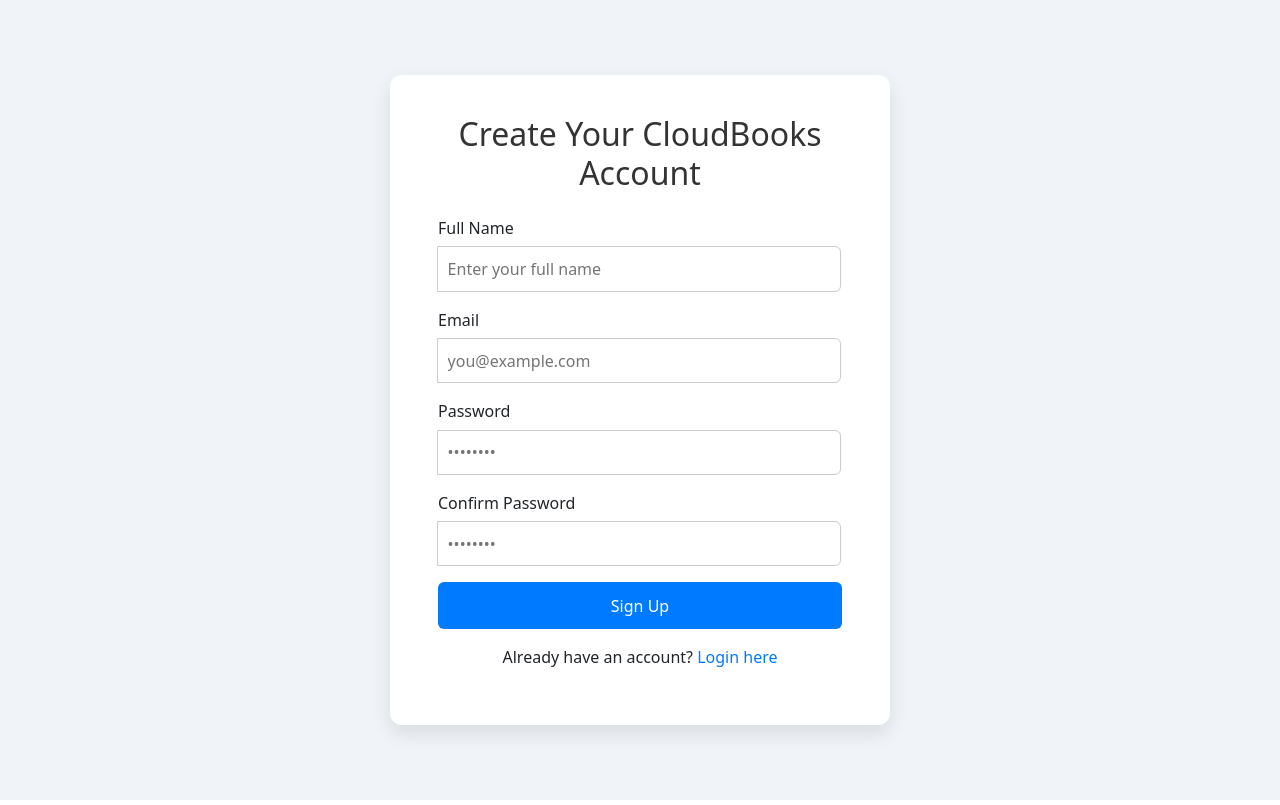
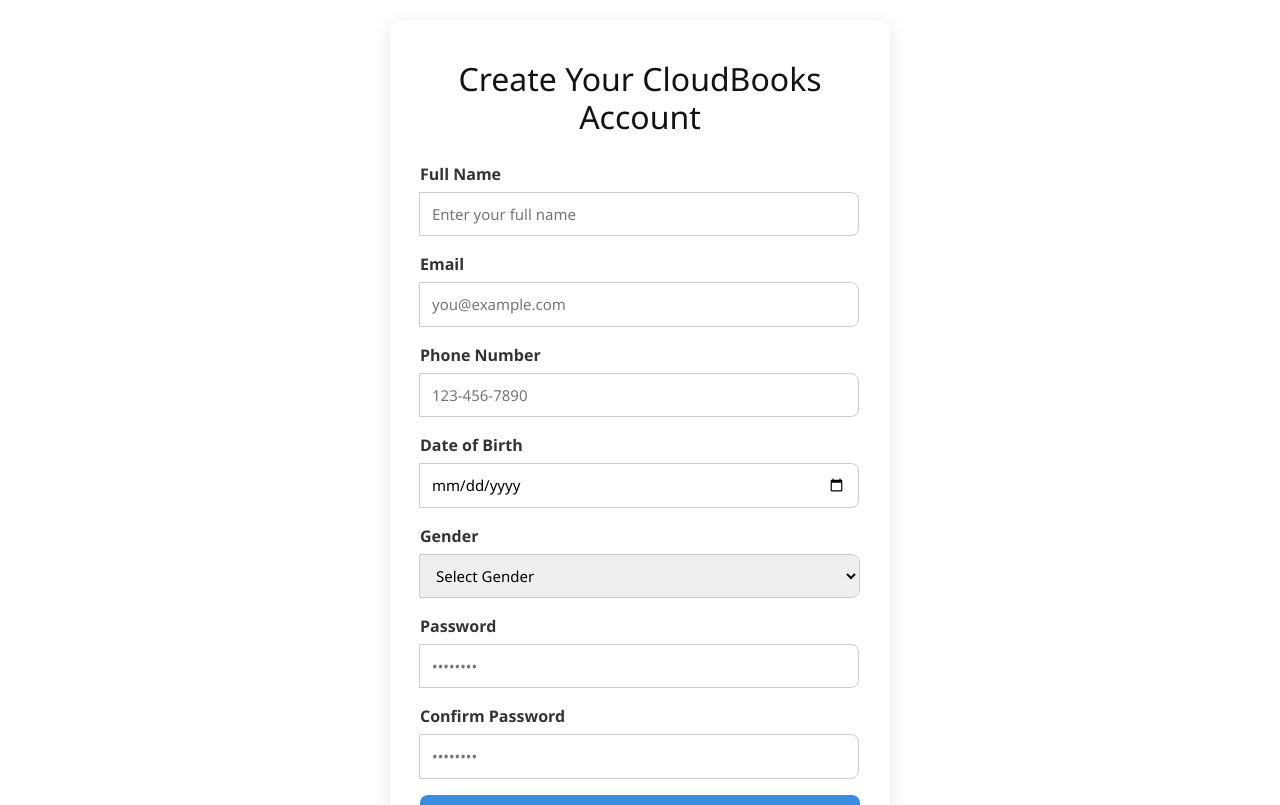
Before and after one commit to Adhil-404/Cloudbooks, a React (Create React App) app in the folder client/: page /user_reg in a window 1280 px wide. Shown: the top 805 px of the page. Built offline with nearby package versions, Linux system fonts and the light colour scheme.

Commit message:
seventh commit

```diff
--- a/client/src/App.js
+++ b/client/src/App.js
@@ -18,7 +18,7 @@ import AdminBooks from './Components/Admin/AdminBooks';
 function App() {
   return (
     <div className="App">
-
+{/* <Homepage/> */}
 <BrowserRouter>
 
 <Routes>
--- a/client/src/Assets/Styles/Adminstyles/AdminDashboard.css
+++ b/client/src/Assets/Styles/Adminstyles/AdminDashboard.css
@@ -53,6 +53,17 @@
   padding: 12px;
   cursor: pointer;
   transition: background 0.3s ease-in-out;
+}
+.link {
+  text-decoration: none;
+  color: white;
+  display: block;
+  width: 100%;
+  height: 100%;
+}
+
+.link:visited {
+  color: white;
 }
 
 .admindash-active {
--- a/client/src/Assets/Styles/Adminstyles/AdminLogin.css
+++ b/client/src/Assets/Styles/Adminstyles/AdminLogin.css
@@ -117,6 +117,6 @@
 }
 
 .btn:hover {
-  background: #3a8dde;
+  background: #518cc7;
   color: #ccc;
 }
--- a/client/src/Assets/Styles/Userstyles/UserLogin.css
+++ b/client/src/Assets/Styles/Userstyles/UserLogin.css
@@ -114,7 +114,7 @@ h2{
 }
 
 .btn:hover {
-  background: #315b85;
+  background: #6da9e6;
   color: #ccc;
 }
 .signup p:hover {
--- a/client/src/Assets/Styles/Userstyles/UserRegistration.css
+++ b/client/src/Assets/Styles/Userstyles/UserRegistration.css
@@ -1,70 +1,91 @@
+
 .signup-container {
   display: flex;
   justify-content: center;
   align-items: center;
-    padding: 2rem;
-    background: #f0f4f8;
   min-height: 100vh;
+  padding: 20px;
+  font-family: 'Segoe UI', Tahoma, Geneva, Verdana, sans-serif;
 }
 
 .signup-card {
-    background: white;
-    padding: 2.5rem 3rem;
+  background-color: white;
+  padding: 40px 30px;
   border-radius: 12px;
-    box-shadow: 0 8px 20px rgba(0, 0, 0, 0.1);
+  box-shadow: 0 4px 20px rgba(0, 0, 0, 0.1);
   width: 100%;
   max-width: 500px;
 }
 
-  .logo {
+.signup-card h2 {
+  margin-bottom: 25px;
   text-align: center;
-    margin-bottom: 1rem;
-  }
-  .logo img {
-    max-width: 80px;
+  color: #121213;
 }
 
-  h2 {
-    text-align: center;
-    margin-bottom: 1.5rem;
+
+.input-group {
+  margin-bottom: 20px;
+  display: flex;
+  flex-direction: column;
+}
+
+.input-group label {
+  margin-bottom: 6px;
+  font-weight: 600;
   color: #333;
 }
 
-  .input-group {
-    margin-bottom: 1rem;
-  }
-  .input-group label {
-    display: block;
-    margin-bottom: 0.4rem;
-    font-weight: 500;
-  }
-  .input-group input {
-    width: 100%;
-    padding: 0.6rem;
-    border-radius: 6px;
+.input-group input,
+.input-group select,
+.input-group textarea {
+  padding: 10px 12px;
   border: 1px solid #ccc;
+  border-radius: 8px;
+  font-size: 15px;
+  outline: none;
+  transition: border-color 0.3s ease;
 }
 
-  .btn {
+.input-group input:focus,
+.input-group select:focus,
+.input-group textarea:focus {
+  border-color: #3a8dde;
+}
+
+
+.UserReg_btn {
   width: 100%;
-    background-color: #007bff;
+  background-color: #3a8dde;
   color: white;
-    padding: 0.7rem;
+  padding: 12px 0;
   border: none;
-    border-radius: 6px;
-    font-size: 1rem;
+  border-radius: 8px;
+  font-size: 16px;
+  font-weight: bold;
   cursor: pointer;
   transition: background 0.3s ease;
 }
-  .btn:hover {
-    background-color: #0056b3;
+
+.UserReg_btn:hover {
+  background-color: #518cc7;
+
 }
 
-  .login-link {
+
+.UserReg_login-link {
+  margin-top: 15px;
   text-align: center;
-    margin-top: 1rem;
+  font-size: 14px;
+  color: #555;
 }
-  .login-link a {
-    color: #007bff;
+
+.UserReg_login-link a {
+  color: #3a8dde;
   text-decoration: none;
+  font-weight: 600;
 }
+
+.UserReg_login-link a:hover {
+  text-decoration: underline;
+}
--- a/client/src/Components/Admin/AdminBooks.js
+++ b/client/src/Components/Admin/AdminBooks.js
@@ -1,12 +1,12 @@
-import React from 'react'
-import AdminDashboard from './AdminDashboard'
+import React from 'react';
 
 function AdminBooks() {
   return (
-    <div>
-
+    <div style={{ padding: '2rem' }}>
+      <h2>📚 Books Management</h2>
+      <p>Here you can add, update, or delete books.</p>
     </div>
-  )
+  );
 }
 
-export default AdminBooks
+export default AdminBooks;
--- a/client/src/Components/Admin/AdminDashboard.js
+++ b/client/src/Components/Admin/AdminDashboard.js
@@ -2,6 +2,7 @@
 
 import React from "react";
 import '../../Assets/Styles/Adminstyles/AdminDashboard.css';
+import { Link } from "react-router-dom";
 
 function AdminDashboard() {
   return (
@@ -11,12 +12,12 @@ function AdminDashboard() {
 
       <aside className="admindash-sidebar">
         <ul className="admindash-nav-links">
-          <li className="admindash-active">Dashboard</li>
-          <li>Books</li>
-          <li>Orders</li>
-          <li>Users</li>
-          <li>Reviews</li>
-          <li>Settings</li>
+          <li><Link to="/admin/dashboard">Dashboard</Link></li>
+          <li><Link to="/admin/books">Books</Link></li>
+          <li><Link to="/admin/orders">Orders</Link></li>
+          <li><Link to="/admin/users">Users</Link></li>
+          <li><Link to="/admin/reviews">Reviews</Link></li>
+          <li><Link to="/admin/settings">Settings</Link></li>
         </ul>
       </aside>
 
--- a/client/src/Components/Admin/AdminLogin.js
+++ b/client/src/Components/Admin/AdminLogin.js
@@ -1,20 +1,28 @@
-import React from 'react'
-import '../../Assets/Styles/Adminstyles/AdminLogin.css'
-import { Link } from 'react-router-dom';
+import React, { useState } from 'react';
+import '../../Assets/Styles/Adminstyles/AdminLogin.css';
+import { useNavigate } from 'react-router-dom';
+
+function AdminLogin() {
+  const [email, setEmail] = useState('');
+  const [password, setPassword] = useState('');
+  const navigate = useNavigate();
+
+  const handleSubmit = (e) => {
+    e.preventDefault();
 
 
 
-
-
-function AdminLogin() {
-
-
+    if (email === 'admin@cloudbook.com' && password === 'admin123') {
+      navigate('/admin/dashboard');
+    } else {
+      alert('Invalid credentials');
+    }
+  };
 
   return (
-    <div class="container">
-      <div class="login-card">
-        <div class="left_container">
-
+    <div className="container">
+      <div className="login-card">
+        <div className="left_container">
           <h2>Welcome to</h2>
           <h1>CloudBooks</h1>
           <p>
@@ -22,34 +30,35 @@ function AdminLogin() {
             process orders, and keep track of your inventory seamlessly.
           </p>
         </div>
-        <div class="right_container">
+        <div className="right_container">
           <h2>Admin Login</h2>
-          <form>
-            <div class="input-group">
+          <form onSubmit={handleSubmit}>
+            <div className="input-group">
               <label>Email Address</label>
               <input
                 type="email"
                 placeholder="Enter your email"
+                value={email}
+                onChange={(e) => setEmail(e.target.value)}
                 required
               />
             </div>
-            <div class="input-group">
+            <div className="input-group">
               <label>Password</label>
               <input
                 type="password"
                 placeholder="Enter your password"
+                value={password}
+                onChange={(e) => setPassword(e.target.value)}
                 required
               />
             </div>
-            <Link to ="/admin/dashboard" ><button type="submit" class="btn">Sign In</button></Link>
-
+            <button type="submit" className="btn">Sign In</button>
           </form>
-
         </div>
       </div>
     </div>
   );
 }
 
-
 export default AdminLogin;
--- a/client/src/Components/User/UserRegistration.js
+++ b/client/src/Components/User/UserRegistration.js
@@ -1,11 +1,13 @@
-import React, { useState } from 'react'
-import "../../Assets/Styles/Userstyles/UserRegistration.css"
-
+import React, { useState } from 'react';
+import "../../Assets/Styles/Userstyles/UserRegistration.css";
 
 function UserRegistration() {
   const [formData, setFormData] = useState({
     fullName: '',
     email: '',
+    phone: '',
+    dob: '',
+    gender: '',
     password: '',
     confirmPassword: '',
   });
@@ -22,12 +24,11 @@ function UserRegistration() {
       return;
     }
 
-
     console.log('Form submitted:', formData);
   };
+
   return (
-    <div>
-       <div className="signup-container">
+    <div className="signup-container">
       <div className="signup-card">
         <h2>Create Your CloudBooks Account</h2>
         <form onSubmit={handleSubmit}>
@@ -56,6 +57,42 @@ function UserRegistration() {
           </div>
 
           <div className="input-group">
+            <label>Phone Number</label>
+            <input
+              type="tel"
+              name="phone"
+              placeholder="123-456-7890"
+              value={formData.phone}
+              onChange={handleChange}
+            />
+          </div>
+
+          <div className="input-group">
+            <label>Date of Birth</label>
+            <input
+              type="date"
+              name="dob"
+              value={formData.dob}
+              onChange={handleChange}
+            />
+          </div>
+
+          <div className="input-group">
+            <label>Gender</label>
+            <select
+              name="gender"
+              value={formData.gender}
+              onChange={handleChange}
+            >
+              <option value="">Select Gender</option>
+              <option value="male">Male</option>
+              <option value="female">Female</option>
+              <option value="other">Other</option>
+              <option value="preferNotToSay">Prefer not to say</option>
+            </select>
+          </div>
+
+          <div className="input-group">
             <label>Password</label>
             <input
               type="password"
@@ -79,17 +116,15 @@ function UserRegistration() {
             />
           </div>
 
-          <button type="submit" className="btn">Sign Up</button>
+          <button type="submit" className="UserReg_btn">Sign Up</button>
 
-          <p className="login-link">
+          <p className="UserReg_login-link">
             Already have an account? <a href="#">Login here</a>
           </p>
         </form>
       </div>
     </div>
-
-    </div>
-  )
+  );
 }
 
-export default UserRegistration
+export default UserRegistration;
```
Also changed, not shown: client/src/Assets/Styles/Userstyles/Homepage.css (added). Lines whose indentation alone changed are shown as unchanged.
